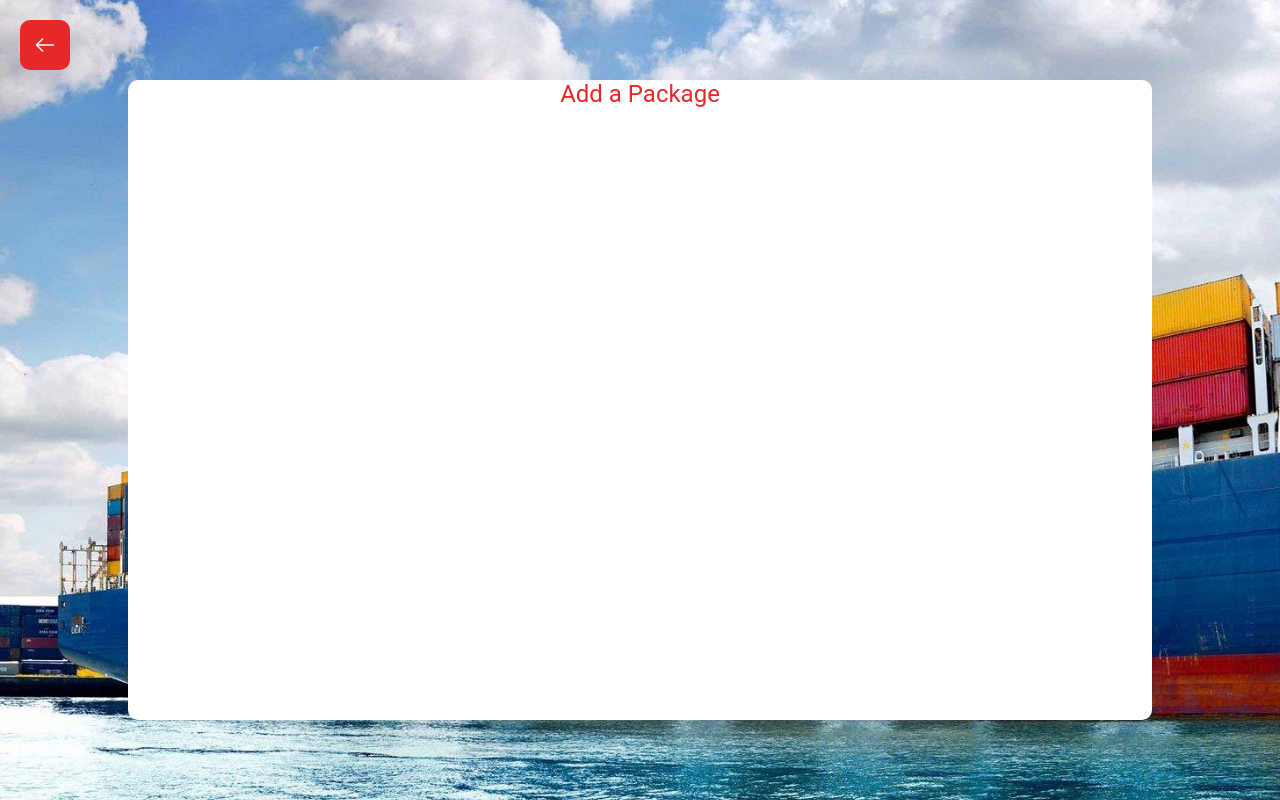
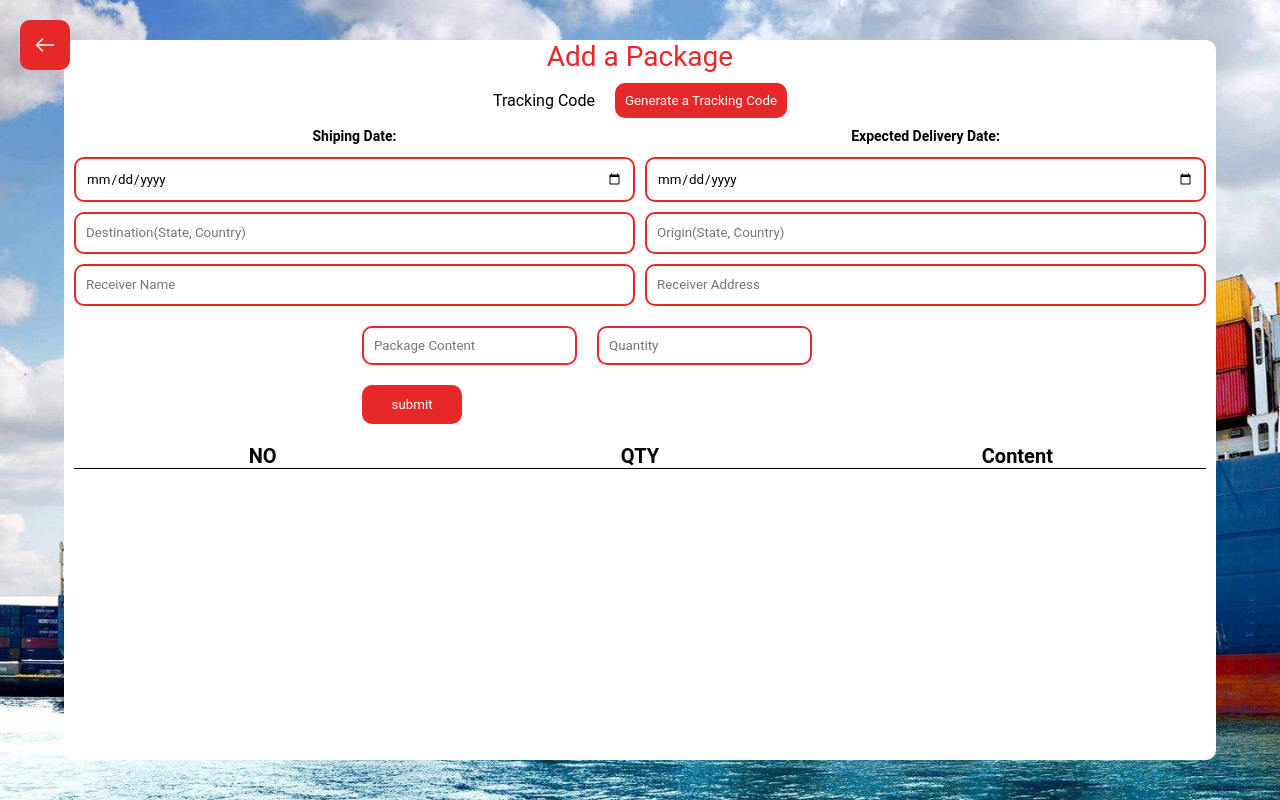
Before and after one commit to ronaldkelechi11/sussex-logistics, a React (Vite) app: page /admin in a window 1280 px wide. Built offline with nearby package versions, Linux system fonts and the light colour scheme; sample sign-in values are in the browser's storage.

Commit message:
Fixed admin add features

```diff
--- a/src/components/admin/AdminHome.jsx
+++ b/src/components/admin/AdminHome.jsx
@@ -1,13 +1,74 @@
+import { useState } from 'react'
 import '../../styles/Admin.scss'
 
 function AdminHome() {
+    const [trackingCode, setTrackingCode] = useState("Tracking Code")
+    const [shipingDate, setShipingDate] = useState("")
+    const [expectedShipingDate, setExpectedShipingDate] = useState("")
+    const [destination, setDestination] = useState("")
+    const [origin, setOrigin] = useState("")
+    const [receiverName, setReceiverName] = useState("")
+    const [receiverAddress, setReceiverAddress] = useState("")
+
+    const [myObject, setMyObject] = useState({})
+
+    // For shiping content
+    const [shipingContentArray, setShipingContentArray] = useState([])
+    const [quantity, setQuantity] = useState("")
+    const [content, setContent] = useState("")
+    async function addToArray() {
+        console.log(quantity + " " + content);
+        await setShipingContentArray(prevArray => {
+            return [...prevArray, { quantity: quantity, content: content }]
+        })
+        console.log(shipingContentArray);
+        setQuantity("")
+        setContent("")
+    }
+
+    function generatetrackingcode() {
+        setTrackingCode(Date.now())
+    }
+
+
     return (
         <div className="adminAddDetails">
             <div className="header">Add a Package</div>
-
+            <div className="uid">{trackingCode} <button onClick={generatetrackingcode}>Generate a Tracking Code</button></div>
             <form>
-
+                <h1>Shiping Date:</h1>
+                <h1>Expected Delivery Date:</h1>
+                <input type="date" value={shipingDate} onChange={(e) => setShipingDate(e.target.value)} placeholder='Shiping Date(yyyy/mm/dd)' />
+                <input type="date" value={expectedShipingDate} onChange={(e) => setExpectedShipingDate(e.target.value)} placeholder='Expected Delivery Date(yyyy/mm/dd)' />
+                <input type="text" value={destination} onChange={(e) => setDestination(e.target.value)} placeholder='Destination(State, Country)' />
+                <input type="text" value={origin} onChange={(e) => setOrigin(e.target.value)} placeholder='Origin(State, Country)' />
+                <input type="text" value={receiverName} onChange={(e) => setReceiverName(e.target.value)} placeholder='Receiver Name' />
+                <input type="text" value={receiverAddress} onChange={(e) => setReceiverAddress(e.target.value)} placeholder='Receiver Address' />
             </form>
+            <div className="shipingContentEditor">
+                <div className="add">
+                    <div className="form">
+                        <input type="text" placeholder='Package Content' value={content} onChange={(e) => setContent(e.target.value)} />
+                        <input type="number" placeholder='Quantity' value={quantity} onChange={(e) => setQuantity(e.target.value)} />
+                        <input type="button" value="submit" onClick={addToArray} />
+                    </div>
+                </div>
+                <div className="grid">
+                    <p>NO</p>
+                    <p>QTY</p>
+                    <p>Content</p>
+                    {shipingContentArray.map(shipingItem => {
+                        return (
+                            <>
+                                <h1>{shipingContentArray.indexOf(shipingItem) + 1}</h1>
+                                <h1>{shipingItem.quantity}</h1>
+                                <h1>{shipingItem.content}</h1>
+                            </>
+                        )
+                    })
+                    }
+                </div>
+            </div>
         </div>
     )
 }
--- /dev/null
+++ b/src/components/admin/adminEdit.jsx
@@ -0,0 +1,12 @@
+import { useState } from 'react'
+import '../../styles/Admin.scss'
+
+const AdminEdit = () => {
+    return (
+        <div className="adminEdit">
+
+        </div>
+    )
+}
+
+export default AdminEdit
--- a/src/main.jsx
+++ b/src/main.jsx
@@ -6,7 +6,7 @@ import Home from './screens/Home'
 import PackageDetails from './components/PackageDetails'
 import TrackSearch from './components/TrackSearch'
 import Admin from './screens/Admin'
-import AdminFormBody from './components/admin/adminFormBody'
+import AdminEdit from './components/admin/AdminEdit'
 
 ReactDOM.createRoot(document.getElementById('root')).render(
   <BrowserRouter>
@@ -17,7 +17,10 @@ ReactDOM.createRoot(document.getElementById('root')).render(
           <Route index element={<TrackSearch />} />
           <Route path=':id' element={<PackageDetails />} />
         </Route>
-        <Route path='/admin' element={<Admin />} />
+        <Route path='/admin'>
+          <Route index element={<Admin />} />
+          <Route path='edit' element={<AdminEdit />} />
+        </Route>
       </Routes>
     }
   </BrowserRouter>,
--- a/src/styles/Admin.scss
+++ b/src/styles/Admin.scss
@@ -61,8 +61,8 @@
     }
 
     .adminAddDetails {
-        width: 80%;
-        height: 80%;
+        width: 90%;
+        height: 90%;
         border-radius: 10px;
         background-color: white;
         display: flex;
@@ -70,16 +70,114 @@
 
 
         .header {
-            font-size: 24px;
+            font-size: 28px;
             align-self: center;
             color: #e72828;
         }
 
+        .uid {
+            display: flex;
+            flex-direction: row;
+            align-self: center;
+            gap: 20px;
+            align-items: center;
+            margin-top: 10px;
+
+            button {
+                cursor: pointer;
+                background-color: #e72828;
+                color: white;
+                border: none;
+                outline: none;
+                border-radius: 10px;
+                padding: 10px;
+
+                &:hover {
+                    transform: scale(1.1);
+                    transition: 0.5s;
+                }
+            }
+        }
+
         form {
-            width: 100%;
+            height: 40%;
+            display: grid;
+            padding: 10px;
+            gap: 10px;
+            grid-template-columns: repeat(2, 1fr);
+
+            h1 {
+                font-size: 14px;
+                text-align: center;
+            }
+
+            input {
+                padding: 10px;
+                border-radius: 10px;
+                border: 2px solid #e72828;
+            }
+        }
+
+        .shipingContentEditor {
             height: 100%;
-            display: grid;
-            grid-template-columns: repeat(2, 1fr);
+            display: flex;
+            flex-direction: column;
+
+            .add {
+                cursor: pointer;
+                width: 50%;
+                justify-self: center;
+                align-self: center;
+                display: flex;
+                flex-direction: row;
+                justify-content: center;
+
+                .form {
+                    input {
+                        padding: 10px;
+                        border-radius: 10px;
+                        border: 2px solid #e72828;
+                        margin: 10px;
+
+                        &[type="button"] {
+                            cursor: pointer;
+                            width: 100px;
+                            background-color: #e72828;
+                            color: white;
+
+                            &:hover {
+                                transform: scale(1.1);
+                                transition: 0.5s;
+                            }
+                        }
+                    }
+                }
+            }
+
+            .grid {
+                display: grid;
+                grid-template-columns: repeat(3, 1fr);
+                padding: 10px;
+
+                p {
+                    font-size: 20px;
+                    font-weight: bolder;
+                    text-align: center;
+                    border-bottom: 1px solid black;
+                }
+
+                h1 {
+                    font-size: 14px;
+                    text-align: center;
+                    margin-top: 10px;
+                }
+            }
         }
     }
 }
+
+.adminEdit {
+    width: 100vw;
+    height: 100vh;
+    background-color: green;
+}
```
